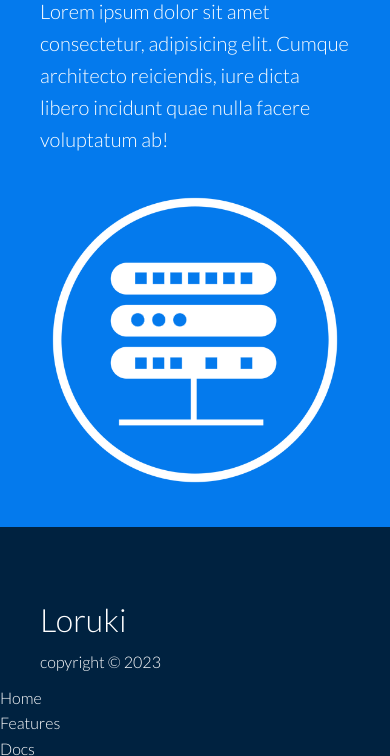
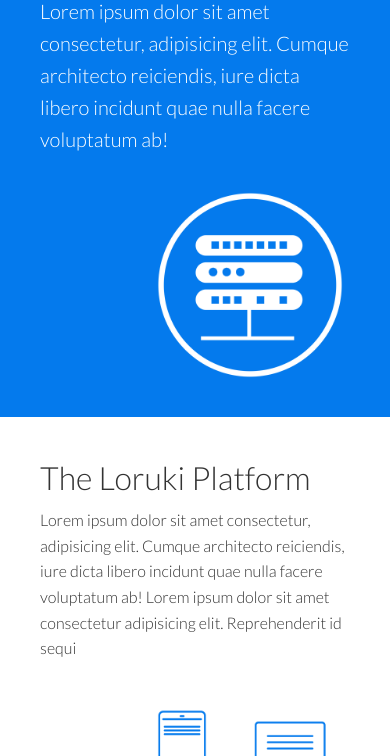
Before and after one commit to sarfrajabbasi/responsive-website, a plain HTML site: page features.html in a window 390 px wide. Shown: the part 244-1000 px from the top of the page. Drawn offline with Linux system fonts and the light colour scheme.

Commit message:
responsive website

```diff
--- a/css/style.css
+++ b/css/style.css
@@ -190,6 +190,12 @@ font-size:16px ;
     transform: translateY(-15px);
  }
 
+ /* features */
+
+.features-head img,.features-sub-head img{
+    width: 200px;
+    justify-self:flex-end ;
+}
 
  /* footer */
 
--- a/features.html
+++ b/features.html
@@ -26,7 +26,7 @@
     </div>
 
     <!-- Head -->
-    <section class="feature-head bg-primary py-3">
+    <section class="features-head bg-primary py-3">
         <div class="container grid">
             <div>
                 <h1 class="xl">Features</h1>
@@ -35,6 +35,19 @@
                 </p>
             </div>
             <img src="./images/server.png" alt="">
+        </div>
+    </section>
+
+    <!-- sub-head -->
+    <section class="features-sub-head bg-light py-3">
+        <div class="container grid">
+            <div>
+                <h1 class="md">The Loruki Platform</h1>
+                <p>
+                   Lorem ipsum dolor sit amet consectetur, adipisicing elit. Cumque architecto reiciendis, iure dicta libero incidunt quae nulla facere voluptatum ab! Lorem ipsum dolor sit amet consectetur adipisicing elit. Reprehenderit id sequi
+                </p>
+            </div>
+            <img src="./images/server2.png" alt="">
         </div>
     </section>
 
```
